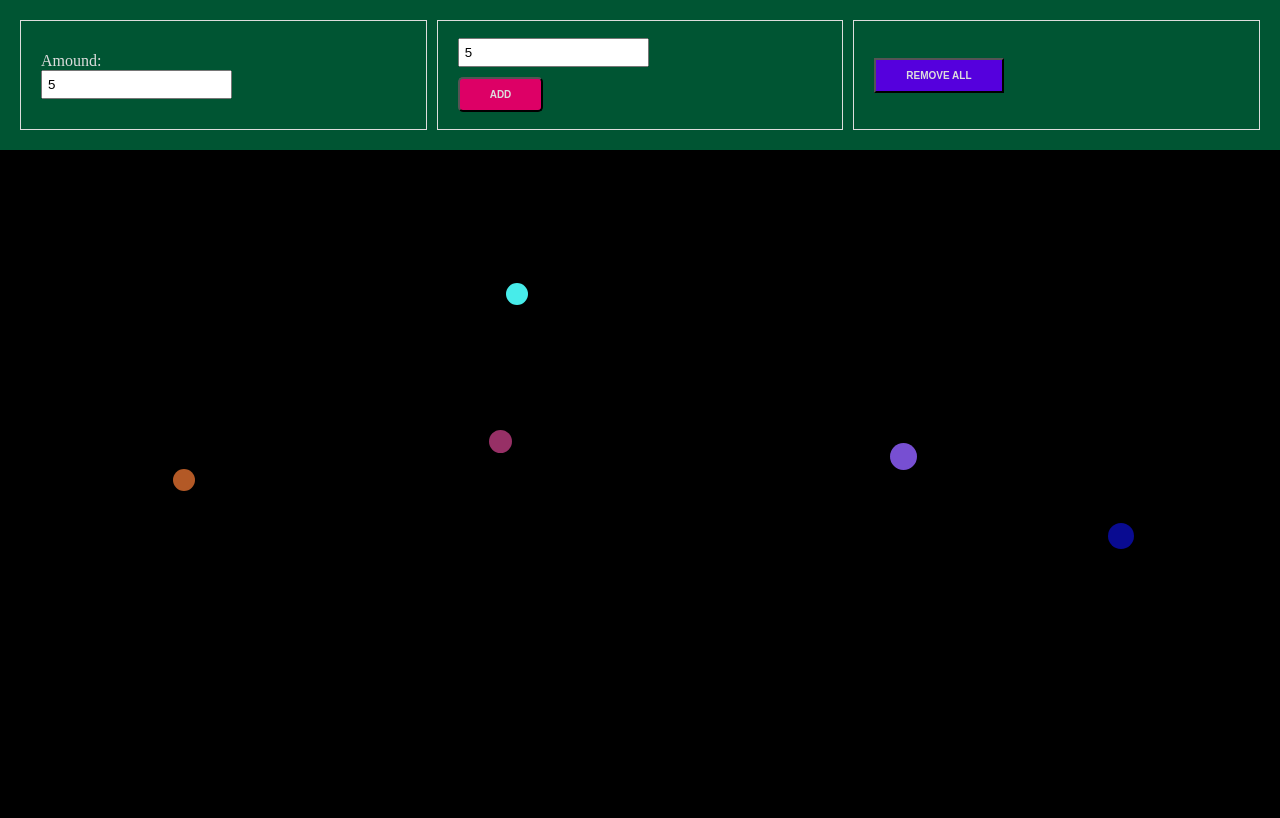
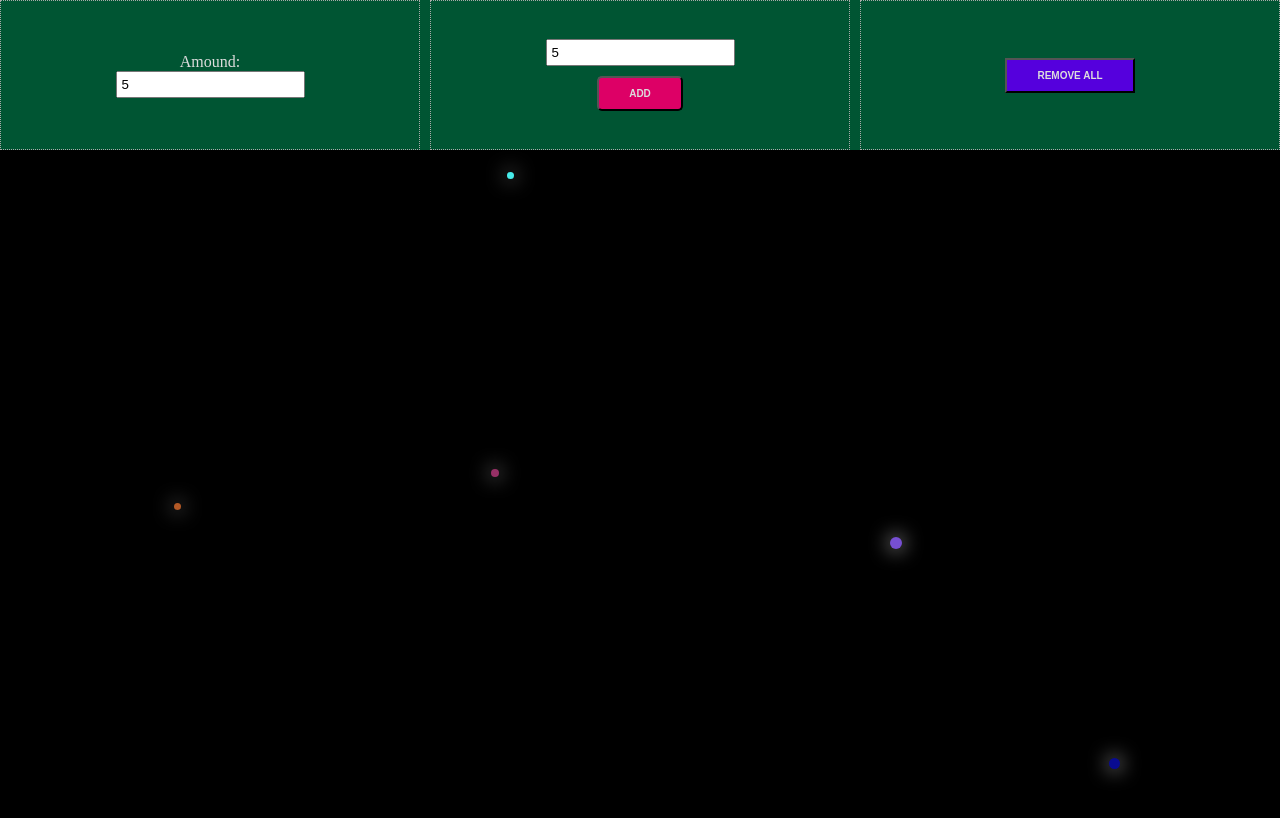
Before and after one commit to gabriel8programmer/course-javascript, a plain HTML site: page exercise_class_ball/index.html in a window 1280 px wide. Both pictures are taken after typing "5" into the empty fields and a click on the button "ADD". Drawn offline with Linux system fonts and the light colour scheme.

Commit message:
modify exercise

```diff
--- a/exercise_class_ball/script.js
+++ b/exercise_class_ball/script.js
@@ -17,8 +17,8 @@ let list_ball_elements = [];
 //class ball
 class Ball {
 
-  constructor(surface, list) {
-    this.size = Math.round(Math.random() * 10) + 20;
+  constructor(surface) {
+    this.size = Math.round(Math.random() * 10) + 5;
     this.x = Math.round(Math.random() * (WIDTH - this.size));
     this.y = Math.round(Math.random() * (HEIGHT - this.size));
     this.dir_x = this.get_random_dir();
@@ -28,10 +28,8 @@ class Ball {
     this.r = this.get_random_color();
     this.g = this.get_random_color();
     this.b = this.get_random_color();
-    this.id = "";
     this.element = this.get_new_element();
     this.surface = surface;
-    this.list = list;
 
     //call methods
     this.render();
@@ -73,7 +71,7 @@ class Ball {
 
   remove = () => {
     this.element.remove();
-    this.list.pop();
+    txt_amound.value = list_ball_elements.length;
   }
 
   render = () => {
@@ -83,7 +81,7 @@ class Ball {
   control_move_vertical = () => {
     if ((this.y + this.size) >= HEIGHT) {
       this.dir_y = -1;
-    } else if (this.y < 0) {
+    } else if (this.y <= 0) {
       this.dir_y = 1;
     }
   }
@@ -91,7 +89,7 @@ class Ball {
   control_move_horizontal = () => {
     if ((this.x + this.size) >= WIDTH) {
       this.dir_x = -1;
-    } else if (this.x < 0) {
+    } else if (this.x <= 0) {
       this.dir_x = 1;
     }
   }
@@ -107,7 +105,7 @@ class Ball {
   }
 
   update = () => {
-    txt_amound.value = this.list.length;
+
     this.control_move_horizontal();
     this.control_move_vertical();
     this.move();
@@ -131,9 +129,11 @@ btn_adding.addEventListener("click", (e) => {
 
   for (let c = 0; c < value; c++) {
     //add ball
-    const ball = new Ball(element_display, list_ball_elements);
+    const ball = new Ball(element_display);
     list_ball_elements.push(ball);
   }
+
+  txt_amound.value = list_ball_elements.length;
 
 });
 
@@ -146,4 +146,5 @@ btn_remove.addEventListener("click", (e) => {
     ball.remove();
   });
 
+  list_ball_elements = [];
 });
--- a/exercise_class_ball/style.css
+++ b/exercise_class_ball/style.css
@@ -7,30 +7,30 @@ body {
   background-color: #000;
   color: #ddd;
   overflow: hidden;
+  width:100%;
+  height: 100vh;
+  display:flex;
+  flex-direction:column;
 }
 
 .controls {
-  padding: 20px;
   background-color: #053;
   display: flex;
   align-items: center;
-  justify-content: space-between;
+}
+
+.control {
+  display: flex;
+  flex-direction: column;
+  align-items: center;
+  justify-content: center;
+  border: 1px dotted #aaa;
+  flex:1;
   height: 150px;
 }
 
-.control {
-  padding: 20px;
-  display: flex;
-  flex-direction: column;
-  align-items: flex-start;
-  justify-content: center;
-  border: 1px solid #ddd;
-  flex: 1;
-  height: 100%;
-}
-
 .control input {
-  padding: 5px;
+  padding: 4px;
 }
 
 button#btn-add {
@@ -57,28 +57,30 @@ button#btn-remove {
 }
 
 .display {
-  width: 100%;
-  height: 100vh;
+  flex:1;
   position: relative;
+  width:99%;
 }
 
 .ball {
   position: absolute;
   border-radius: 100%;
+  box-shadow: 0px 0px 20px #fff;
 }
-
 
 /*responsive css*/
 @media (max-width: 650px) {
 
   .controls {
     flex-direction: column;
-    height: 100%;
+    height:max-content;
   }
 
   .control {
     align-items: center;
-    width: 100%;
+    height:initial;
+    padding:10px;
+    width:100%;
   }
 
   .add {
```
